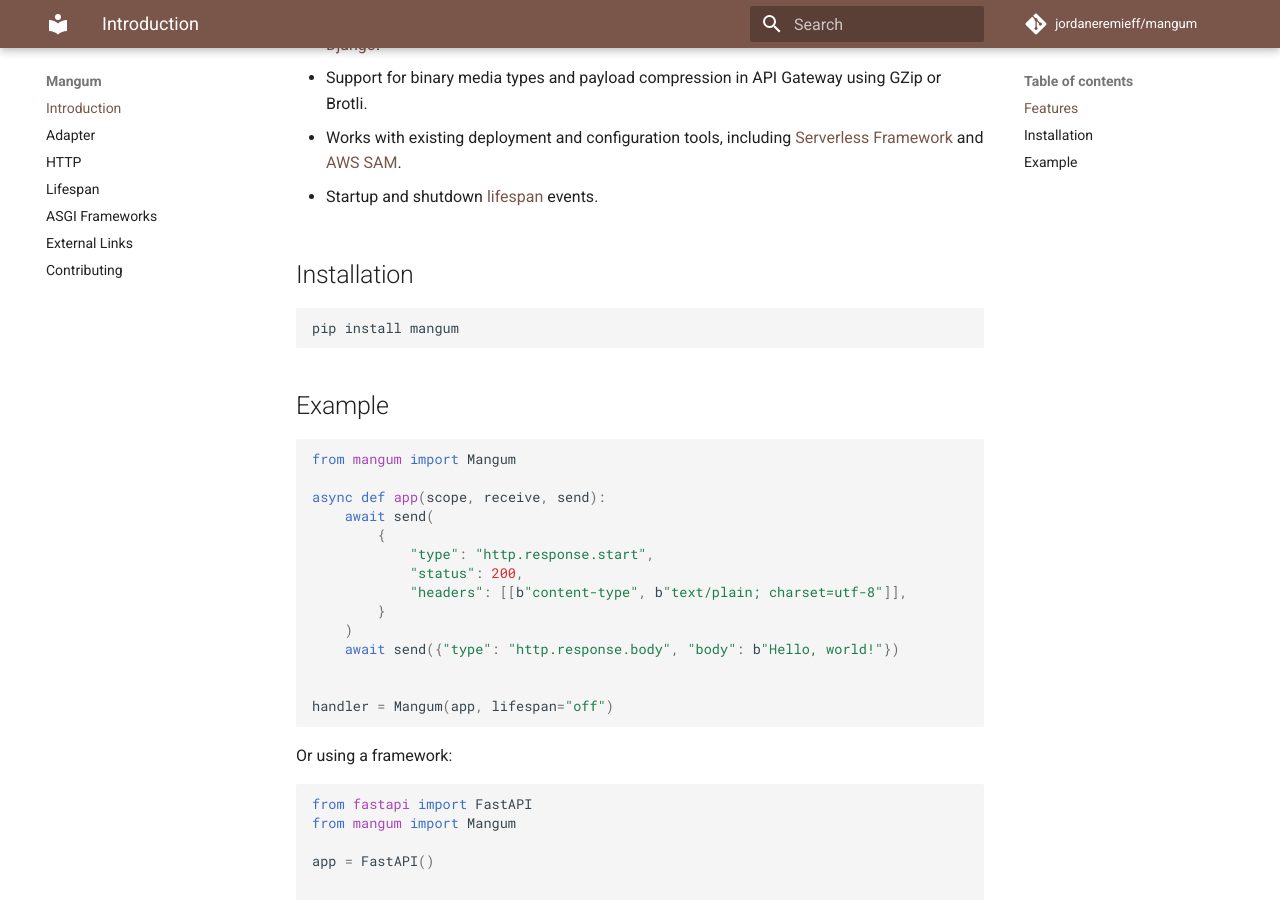
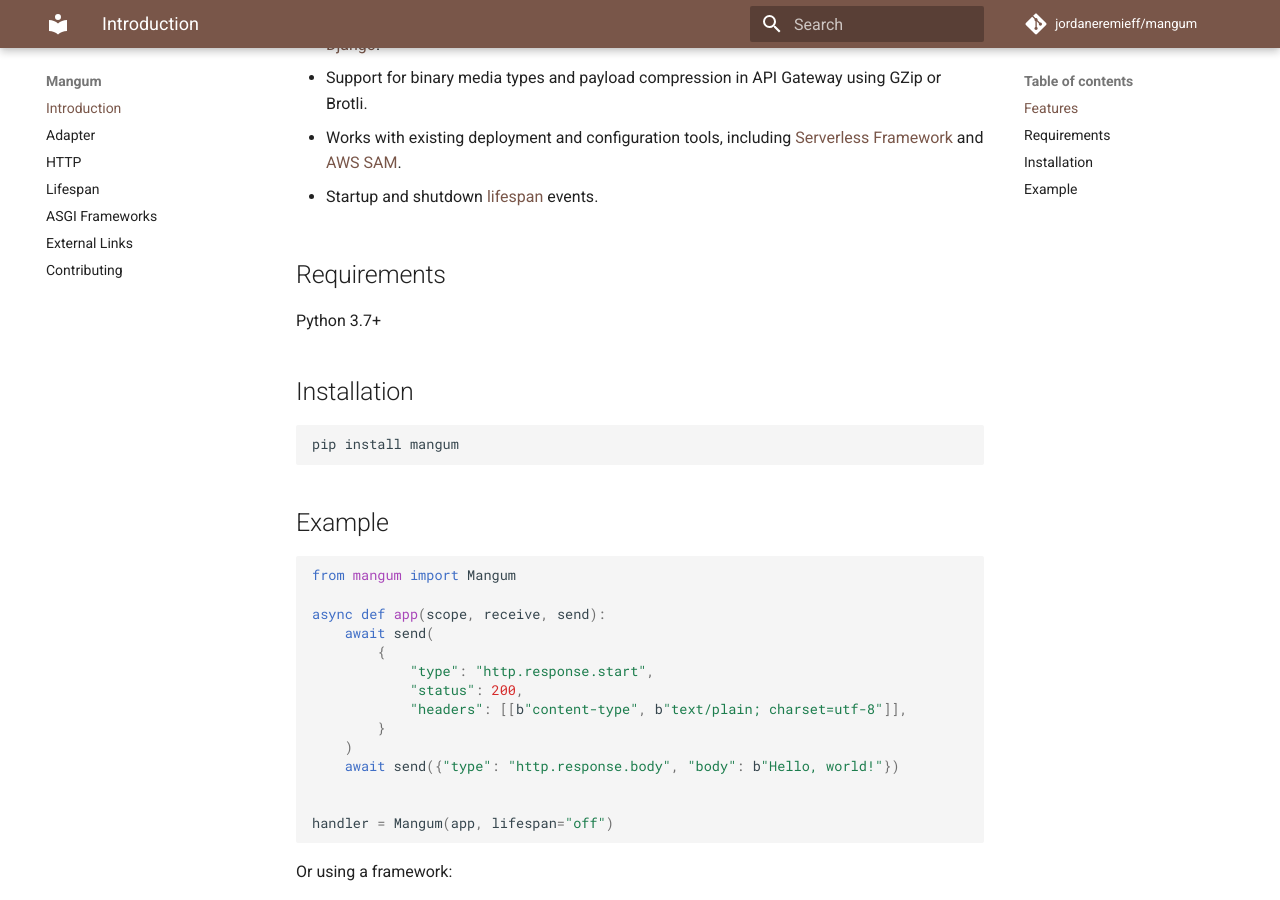
Before and after one commit to Kludex/mangum, an MkDocs documentation site: the page built from docs/index.md, in a window 1280 px wide and 900 px high, scrolled down 468 px. Built offline with MkDocs 1.6.1 and Material for MkDocs 9.7.7, drawn with Linux system fonts in a browser that asks for light colours; comment, search, counter and statistics services are not loaded.

Commit message:
Readd 3.7 support sentence

```diff
--- a/docs/index.md
+++ b/docs/index.md
@@ -23,6 +23,10 @@
 - Works with existing deployment and configuration tools, including [Serverless Framework](https://www.serverless.com/) and [AWS SAM](https://docs.aws.amazon.com/serverless-application-model/latest/developerguide/what-is-sam.html).
 
 - Startup and shutdown [lifespan](https://asgi.readthedocs.io/en/latest/specs/lifespan.html) events.
+
+## Requirements
+
+Python 3.7+
 
 ## Installation
 
```
Also changed, not shown: README.md (+4 -0 lines).
